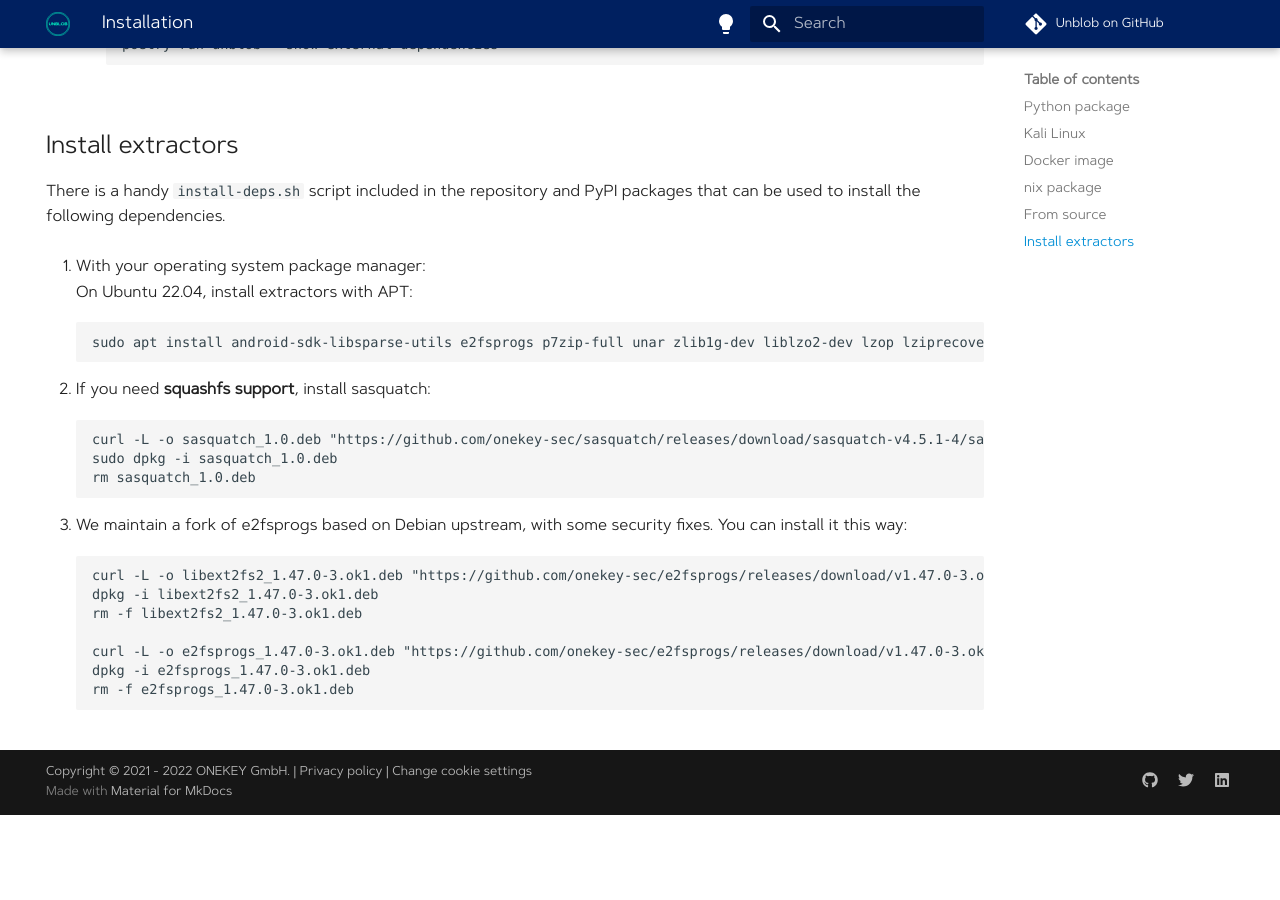
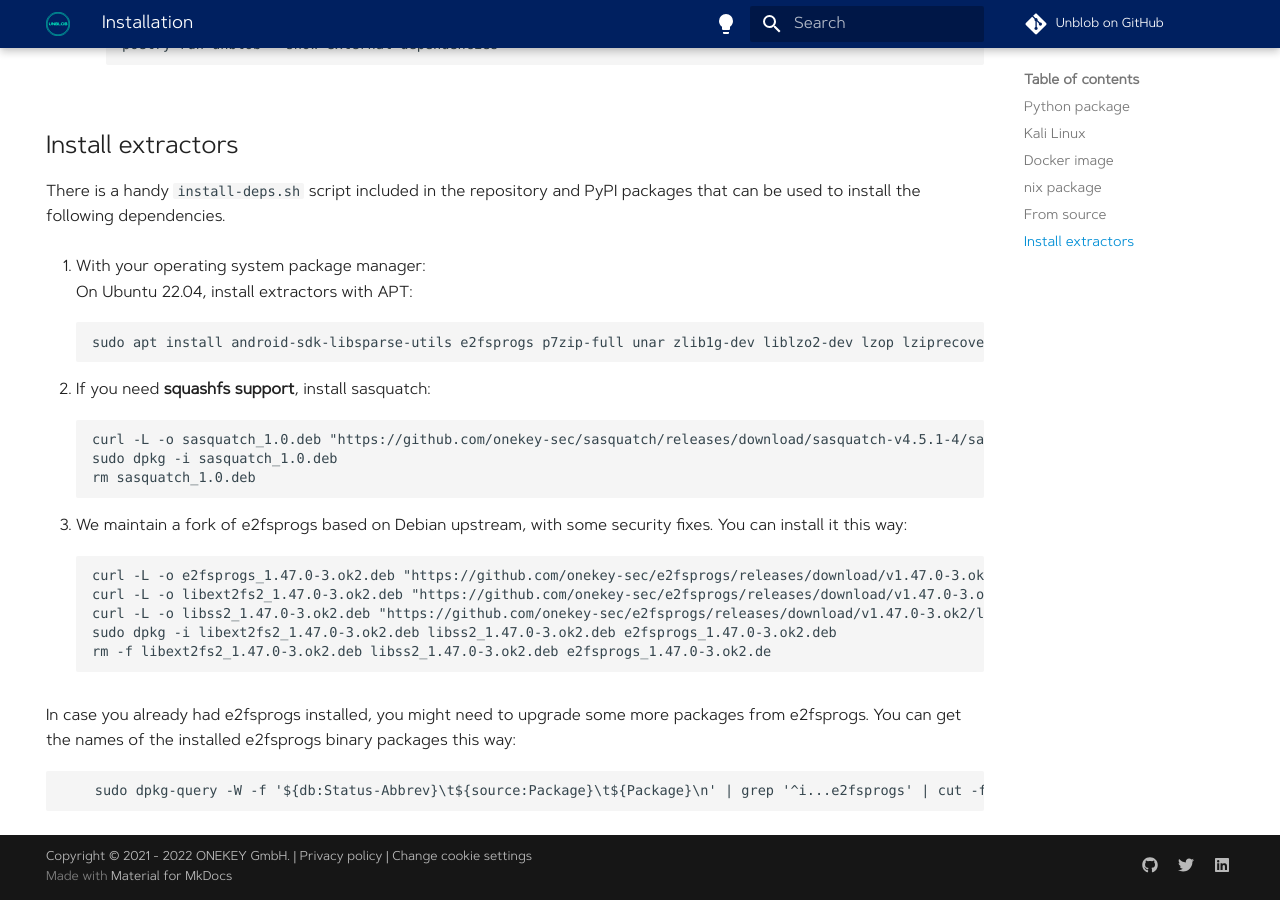
Before and after one commit to onekey-sec/unblob, an MkDocs documentation site: the page built from docs/installation.md, in a window 1280 px wide and 900 px high, scrolled down 2800 px. Built offline with MkDocs 1.6.1 and Material for MkDocs 9.7.7, drawn with Linux system fonts in a browser that asks for light colours; comment, search, counter and statistics services are not loaded; before the commit the page ends 3615 px from its top, so only the background shows below that.

Commit message:
chore(deps): upgrade e2fsprogs to v1.47.0-3.ok2.

```diff
--- a/docs/installation.md
+++ b/docs/installation.md
@@ -138,10 +138,13 @@ There is a handy `install-deps.sh` script included in the repository and PyPI pa
 
 4. We maintain a fork of e2fsprogs based on Debian upstream, with some security fixes. You can install it this way:
 
-        curl -L -o libext2fs2_1.47.0-3.ok1.deb "https://github.com/onekey-sec/e2fsprogs/releases/download/v1.47.0-3.ok1/libext2fs2_1.47.0-3.ok1_$(dpkg --print-architecture).deb"
-        dpkg -i libext2fs2_1.47.0-3.ok1.deb
-        rm -f libext2fs2_1.47.0-3.ok1.deb
+        curl -L -o e2fsprogs_1.47.0-3.ok2.deb "https://github.com/onekey-sec/e2fsprogs/releases/download/v1.47.0-3.ok2/e2fsprogs_1.47.0-3.ok2_$(dpkg --print-architecture).deb"
+        curl -L -o libext2fs2_1.47.0-3.ok2.deb "https://github.com/onekey-sec/e2fsprogs/releases/download/v1.47.0-3.ok2/libext2fs2_1.47.0-3.ok2_$(dpkg --print-architecture).deb"
+        curl -L -o libss2_1.47.0-3.ok2.deb "https://github.com/onekey-sec/e2fsprogs/releases/download/v1.47.0-3.ok2/libss2_1.47.0-3.ok2_$(dpkg --print-architecture).deb"
+        sudo dpkg -i libext2fs2_1.47.0-3.ok2.deb libss2_1.47.0-3.ok2.deb e2fsprogs_1.47.0-3.ok2.deb
+        rm -f libext2fs2_1.47.0-3.ok2.deb libss2_1.47.0-3.ok2.deb e2fsprogs_1.47.0-3.ok2.de
 
-        curl -L -o e2fsprogs_1.47.0-3.ok1.deb "https://github.com/onekey-sec/e2fsprogs/releases/download/v1.47.0-3.ok1/e2fsprogs_1.47.0-3.ok1_$(dpkg --print-architecture).deb"
-        dpkg -i e2fsprogs_1.47.0-3.ok1.deb
-        rm -f e2fsprogs_1.47.0-3.ok1.deb
+   In case you already had e2fsprogs installed, you might need to upgrade some more packages from e2fsprogs.
+   You can get the names of the installed e2fsprogs binary packages this way:
+
+        sudo dpkg-query -W -f '${db:Status-Abbrev}\t${source:Package}\t${Package}\n' | grep '^i...e2fsprogs' | cut -f3
```
Also changed, not shown: 3 other files.
